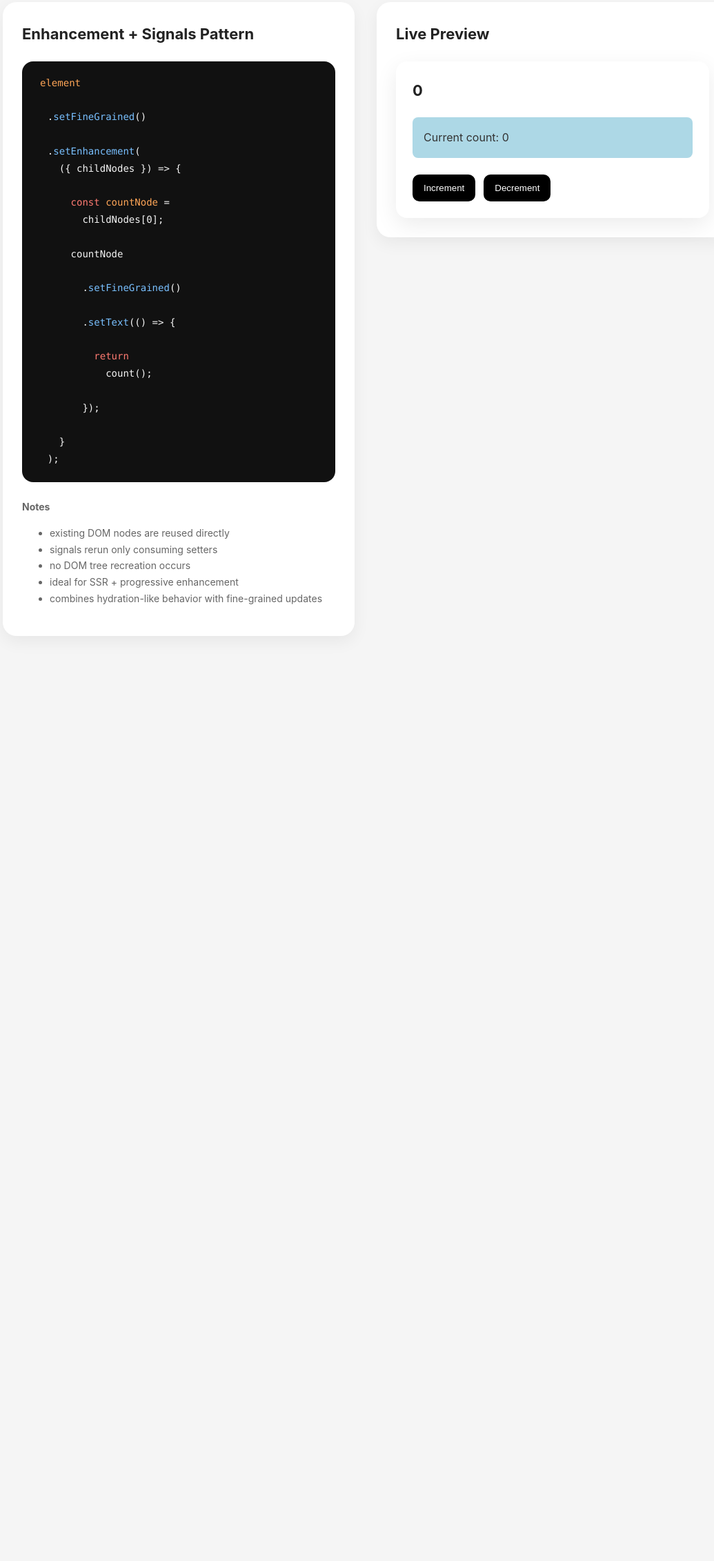
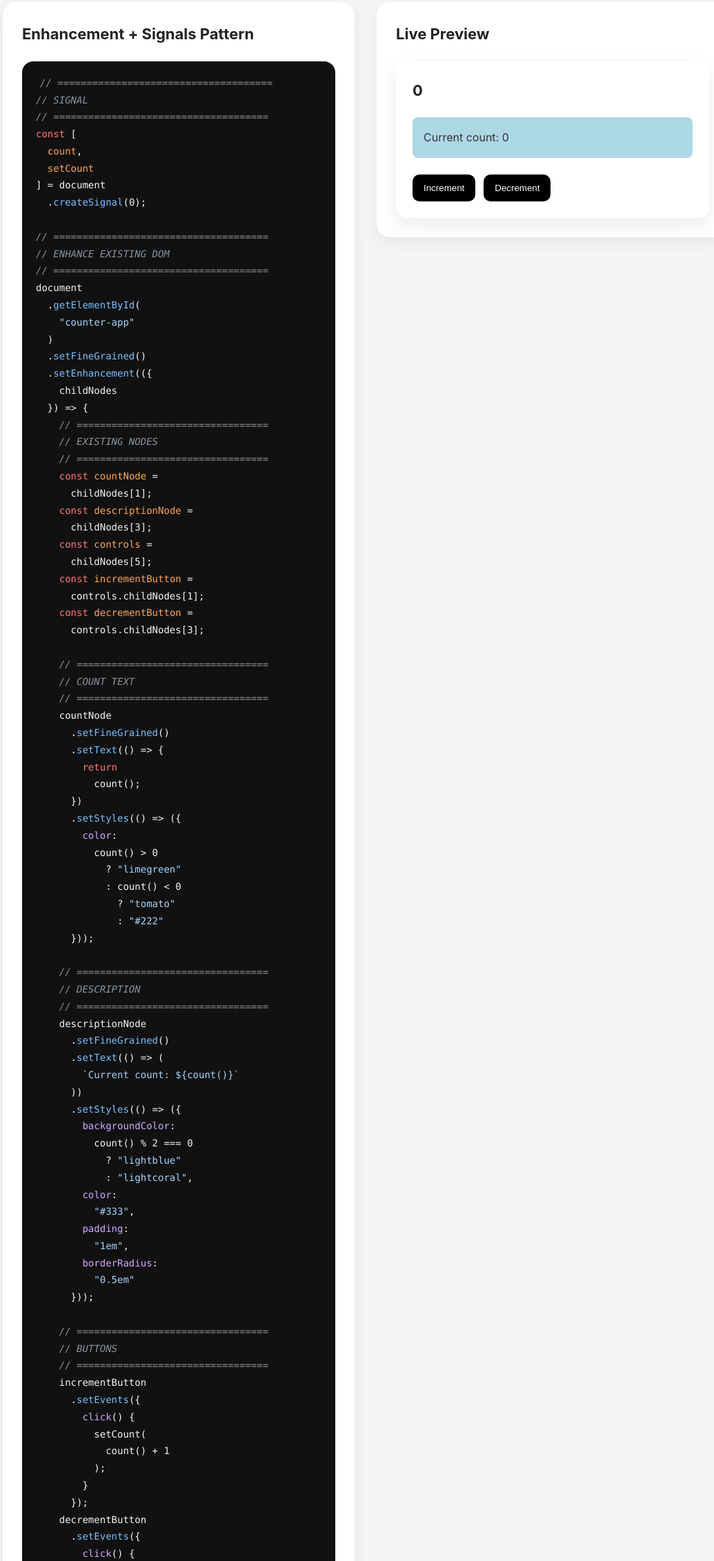
Before and after one commit to dimaspandu/dompp, a website with bundled scripts: page examples/15-existing-dom-enhancement-signals/index.html in a window 1280 px wide. Shown: the part 873-3136 px from the top of the page at 69% size, without its empty margins (110-1145 px from the left). Before the commit the page ends 1891 px from the top, so only its background shows below. Built offline with nearby package versions, Linux system fonts and the light colour scheme.

Commit message:
docs(examples): modernize remaining interactive documentation examples

```diff
--- a/examples/15-existing-dom-enhancement-signals/index.html
+++ b/examples/15-existing-dom-enhancement-signals/index.html
@@ -425,29 +425,99 @@
         Enhancement + Signals Pattern
       </h2>
 
-<pre><code><span class="code-variable">element</span>
+<pre><code><span class="code-comment">// =====================================</span>
+<span class="code-comment">// SIGNAL</span>
+<span class="code-comment">// =====================================</span>
+<span class="code-keyword">const</span> [
+  <span class="code-variable">count</span>,
+  <span class="code-variable">setCount</span>
+] = document
+  .<span class="code-method">createSignal</span>(0);
 
+<span class="code-comment">// =====================================</span>
+<span class="code-comment">// ENHANCE EXISTING DOM</span>
+<span class="code-comment">// =====================================</span>
+document
+  .<span class="code-method">getElementById</span>(
+    <span class="code-string">"counter-app"</span>
+  )
   .<span class="code-method">setFineGrained</span>()
+  .<span class="code-method">setEnhancement</span>(({
+    childNodes
+  }) => {
+    <span class="code-comment">// =================================</span>
+    <span class="code-comment">// EXISTING NODES</span>
+    <span class="code-comment">// =================================</span>
+    <span class="code-keyword">const</span> <span class="code-variable">countNode</span> =
+      childNodes[1];
+    <span class="code-keyword">const</span> <span class="code-variable">descriptionNode</span> =
+      childNodes[3];
+    <span class="code-keyword">const</span> <span class="code-variable">controls</span> =
+      childNodes[5];
+    <span class="code-keyword">const</span> <span class="code-variable">incrementButton</span> =
+      controls.childNodes[1];
+    <span class="code-keyword">const</span> <span class="code-variable">decrementButton</span> =
+      controls.childNodes[3];
 
-  .<span class="code-method">setEnhancement</span>(
-    ({ childNodes }) => {
-
-      <span class="code-keyword">const</span> <span class="code-variable">countNode</span> =
-        childNodes[0];
-
+    <span class="code-comment">// =================================</span>
+    <span class="code-comment">// COUNT TEXT</span>
+    <span class="code-comment">// =================================</span>
     countNode
-
       .<span class="code-method">setFineGrained</span>()
-
       .<span class="code-method">setText</span>(() => {
-
         <span class="code-keyword">return</span>
           count();
+      })
+      .<span class="code-method">setStyles</span>(() => ({
+        <span class="code-property">color</span>:
+          count() > 0
+            ? <span class="code-string">"limegreen"</span>
+            : count() &lt; 0
+              ? <span class="code-string">"tomato"</span>
+              : <span class="code-string">"#222"</span>
+      }));
 
+    <span class="code-comment">// =================================</span>
+    <span class="code-comment">// DESCRIPTION</span>
+    <span class="code-comment">// =================================</span>
+    descriptionNode
+      .<span class="code-method">setFineGrained</span>()
+      .<span class="code-method">setText</span>(() => (
+        <span class="code-string">`Current count: ${count()}`</span>
+      ))
+      .<span class="code-method">setStyles</span>(() => ({
+        <span class="code-property">backgroundColor</span>:
+          count() % 2 === 0
+            ? <span class="code-string">"lightblue"</span>
+            : <span class="code-string">"lightcoral"</span>,
+        <span class="code-property">color</span>:
+          <span class="code-string">"#333"</span>,
+        <span class="code-property">padding</span>:
+          <span class="code-string">"1em"</span>,
+        <span class="code-property">borderRadius</span>:
+          <span class="code-string">"0.5em"</span>
+      }));
+
+    <span class="code-comment">// =================================</span>
+    <span class="code-comment">// BUTTONS</span>
+    <span class="code-comment">// =================================</span>
+    incrementButton
+      .<span class="code-method">setEvents</span>({
+        <span class="code-property">click</span>() {
+          setCount(
+            count() + 1
+          );
+        }
       });
-
+    decrementButton
+      .<span class="code-method">setEvents</span>({
+        <span class="code-property">click</span>() {
+          setCount(
+            count() - 1
+          );
         }
-  );</code></pre>
+      });
+  });</code></pre>
 
       <div class="notes">
 
```
Also changed, not shown: examples/01-basic-text/index.html (+0 -3 lines), examples/02-basic-styles/index.html (+0 -9 lines), examples/03-basic-attributes/index.html (+0 -12 lines), examples/04-basic-children/index.html (+0 -13 lines), examples/05-basic-events/index.html (+0 -16 lines), examples/08-fragment-support/index.html (+0 -3 lines), CHANGELOG.md. Lines whose indentation alone changed are shown as unchanged.
